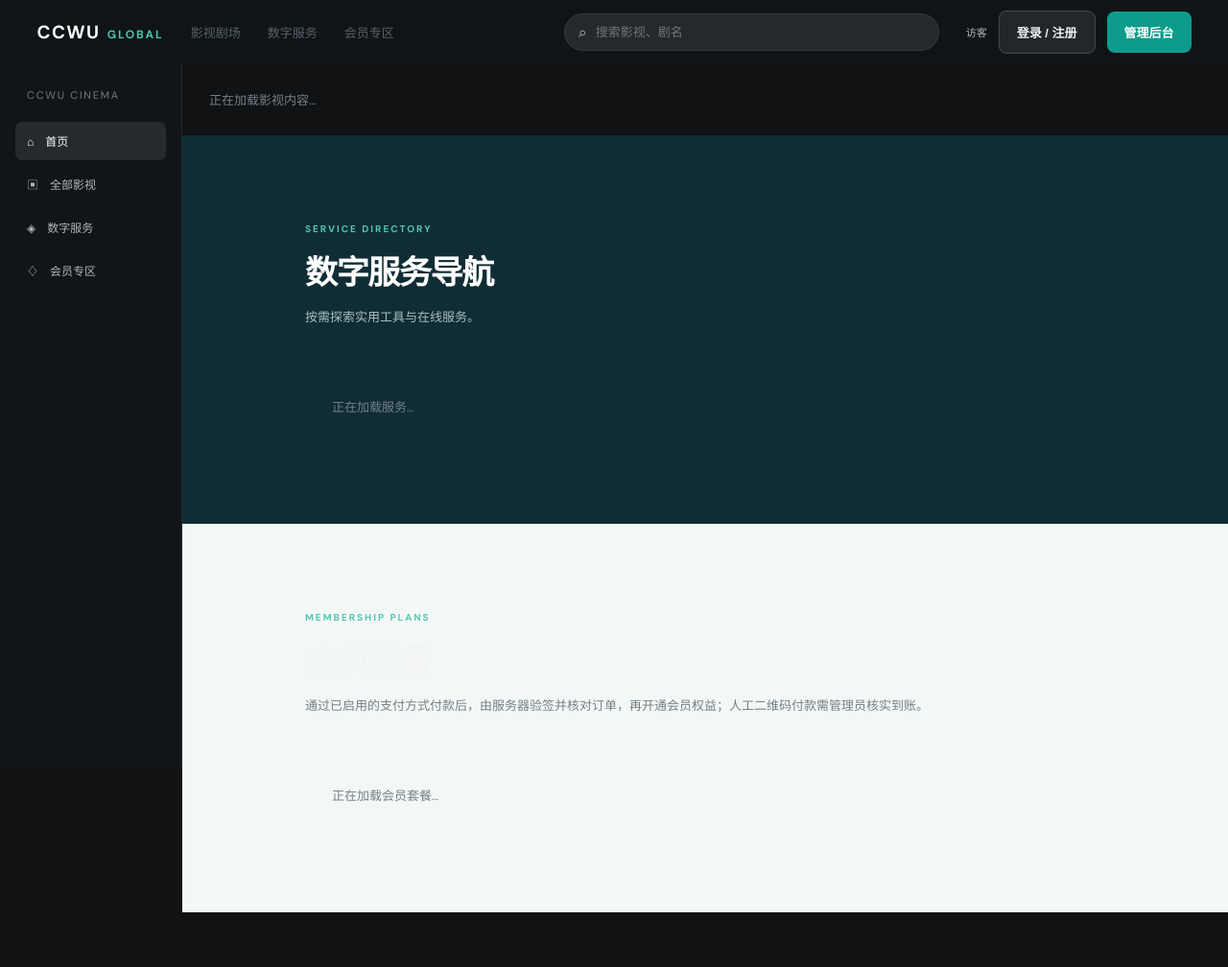
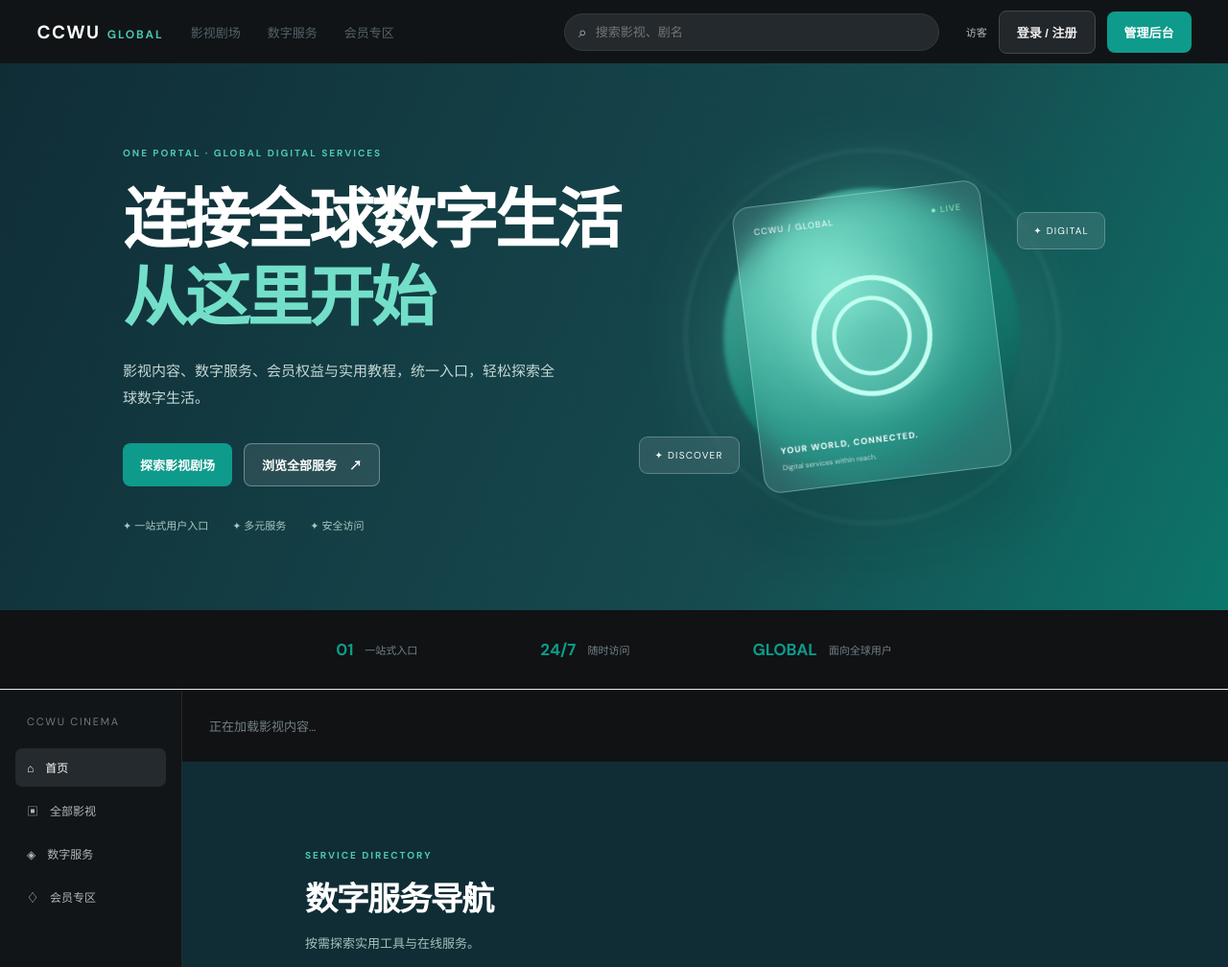
Before and after one commit to th6899/dramamovie.ccwu.cc, a plain HTML site: page index.html in a window 1280 px wide. Shown: the top 1008 px of the page at 96% size. Drawn offline with Linux system fonts and the light colour scheme; a script that the page names is missing.

Commit message:
Restore independent homepage hero and platform stats modules

```diff
--- a/index.html
+++ b/index.html
@@ -1,11 +1,22 @@
 <!doctype html>
 <html lang="zh-CN"><head><meta charset="utf-8"><meta name="viewport" content="width=device-width,initial-scale=1"><meta name="description" content="CCWU Global 全球数字服务门户"><title>CCWU Global｜全球数字服务</title><link rel="stylesheet" href="styles.css"></head>
 <body><header class="topbar cinema-topbar"><a class="brand" href="./">CCWU<span>GLOBAL</span></a><nav><a href="#dramas">影视剧场</a><a href="#services">数字服务</a><a href="#membership">会员专区</a></nav><div class="cinema-search"><span>⌕</span><input id="cinemaSearch" type="search" placeholder="搜索影视、剧名"></div><div class="nav-actions"><span id="userLabel" class="muted">访客</span><button id="authButton" class="btn btn-outline">登录 / 注册</button><a class="btn btn-primary" href="admin.html">管理后台</a></div><button class="menu-btn" id="menuBtn">☰</button></header>
+<section class="hero" id="home">
+  <div class="hero-copy">
+    <span class="eyebrow">ONE PORTAL · GLOBAL DIGITAL SERVICES</span>
+    <h1>连接全球数字生活<br><em>从这里开始</em></h1>
+    <p>影视内容、数字服务、会员权益与实用教程，统一入口，轻松探索全球数字生活。</p>
+    <div class="hero-actions"><a class="btn btn-primary" href="#dramas">探索影视剧场</a><a class="btn btn-ghost" href="#services">浏览全部服务　↗</a></div>
+    <div class="hero-meta"><span>✦ 一站式用户入口</span><span>✦ 多元服务</span><span>✦ 安全访问</span></div>
+  </div>
+  <div class="hero-art" aria-hidden="true"><div class="orb orb-a"></div><div class="orb orb-b"></div><div class="glass-card"><div class="glass-top"><span>CCWU / GLOBAL</span><span class="live-dot">● LIVE</span></div><div class="globe">◎</div><div class="glass-bottom"><b>YOUR WORLD, CONNECTED.</b><small>Digital services within reach.</small></div></div><span class="float-chip chip-one">✦ DIGITAL</span><span class="float-chip chip-two">✦ DISCOVER</span></div>
+</section>
+<section class="stats" aria-label="平台特点"><div><b>01</b><span>一站式入口</span></div><div><b>24/7</b><span>随时访问</span></div><div><b>GLOBAL</b><span>面向全球用户</span></div></section>
 <main class="cinema-layout"><aside class="cinema-sidebar" id="cinemaSidebar"><div class="sidebar-brand">CCWU CINEMA</div><a class="active" href="#dramas">⌂　首页</a><a href="#dramas">▣　全部影视</a><a href="#services">◈　数字服务</a><a href="#membership">♢　会员专区</a></aside><div class="cinema-content"><section class="cinema-section" id="dramas"><div id="dramaGrid"><div class="loading">正在加载影视内容…</div></div></section><section class="section section-dark" id="services"><div class="section-head"><div><span class="eyebrow">SERVICE DIRECTORY</span><h2>数字服务导航</h2><p>按需探索实用工具与在线服务。</p></div></div><div id="serviceGrid" class="service-grid"><div class="loading">正在加载服务…</div></div></section>
 <section class="section section-soft" id="membership"><div class="section-head"><div><span class="eyebrow">MEMBERSHIP PLANS</span><h2>会员套餐</h2><p>通过已启用的支付方式付款后，由服务器验签并核对订单，再开通会员权益；人工二维码付款需管理员核实到账。</p></div></div><div id="membershipGrid" class="plan-grid"><div class="loading">正在加载会员套餐…</div></div></section>
 <section class="section" id="vpn"><div class="section-head"><div><span class="eyebrow">SECURE CONNECTION</span><h2>VPN 服务方案</h2><p>付款经服务器核验后记录 VPN 订阅；实际节点与账号配置仍需完成 VPN 服务商开通接口。</p></div></div><div id="vpnGrid" class="plan-grid"><div class="loading">正在加载套餐…</div></div></section>
 <section class="section section-soft" id="tutorials"><div class="section-head"><div><span class="eyebrow">LEARN & GROW</span><h2>教程与工具中心</h2><p>从实用指南开始，逐步掌握数字工具。</p></div></div><div id="tutorialGrid" class="tutorial-grid"><div class="loading">正在加载教程…</div></div></section>
-</div></main><section class="cta"><div><span class="eyebrow">YOUR ACCOUNT, ONE PLACE</span><h2>开启统一账户体验</h2><p>注册后可管理个人资料、会员状态与服务订单。</p></div><button id="ctaAuth" class="btn btn-light">创建账户　→</button></section></main>
+</div></main><section class="cta"><div><span class="eyebrow">YOUR ACCOUNT, ONE PLACE</span><h2>开启统一账户体验</h2><p>注册后可管理个人资料、会员状态与服务订单。</p></div><button id="ctaAuth" class="btn btn-light">创建账户　→</button></section>
 <footer><a class="brand" href="./">CCWU<span>GLOBAL</span></a><p>全球数字服务门户 · 内容与服务以实际开放情况为准</p><div><a href="admin.html">管理入口</a></div><small>© 2026 CCWU Global. All rights reserved.</small></footer>
 <div class="modal hidden" id="authModal"><div class="modal-panel"><button class="close" id="closeAuth">×</button><span class="eyebrow">WELCOME TO CCWU</span><h2 id="authTitle">登录账户</h2><div class="tabs"><button class="tab active" data-mode="login">登录</button><button class="tab" data-mode="signup">注册</button></div><form id="authForm"><label>电子邮箱<input id="authEmail" type="email" required autocomplete="email" placeholder="name@example.com"></label><label>密码<input id="authPassword" type="password" required minlength="8" autocomplete="current-password" placeholder="至少 8 位"></label><label id="nameField" class="hidden">显示名称<input id="displayName" type="text" maxlength="60" placeholder="您的昵称"></label><button class="btn btn-primary full" id="authSubmit">登录</button><p class="form-message" id="authMessage"></p></form><p class="fineprint">请勿向任何人透露密码或验证码。</p></div></div>
 
```
